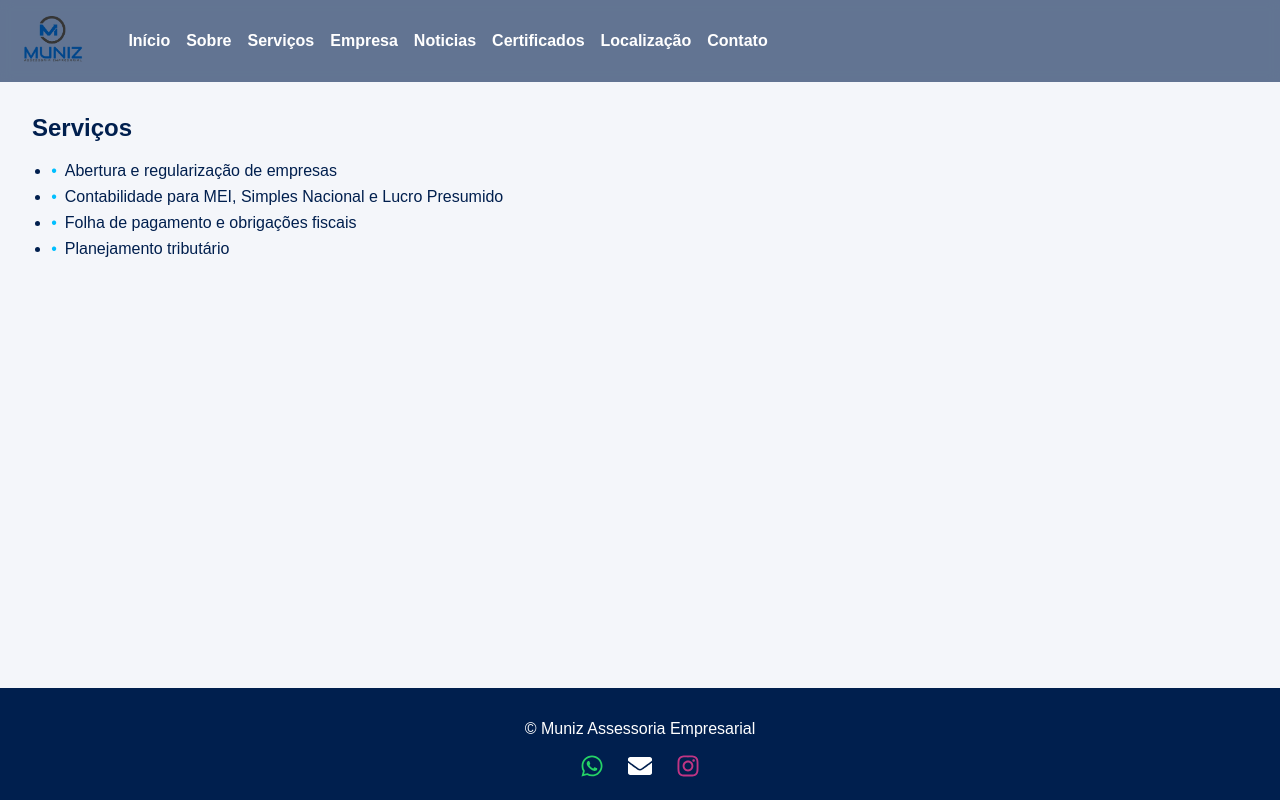
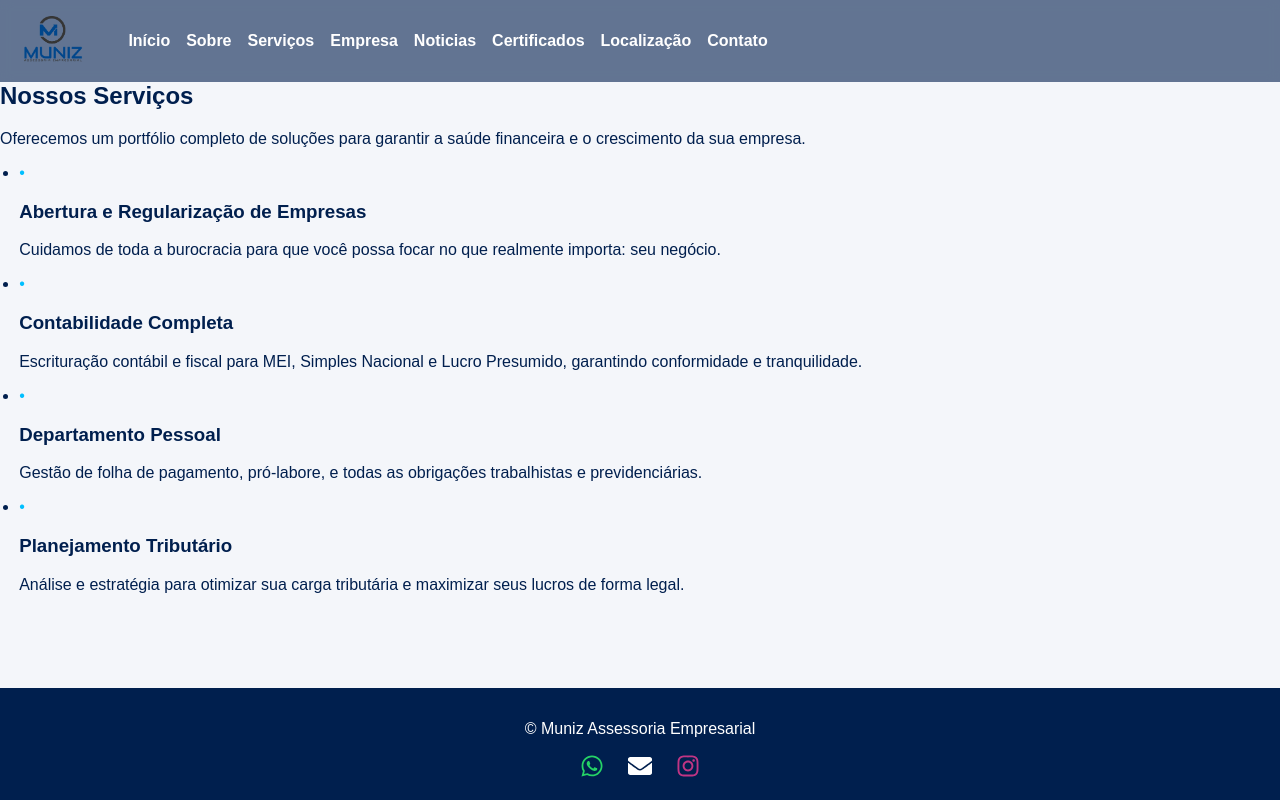
Before and after one commit to felaipes/desenvolvimento-web-2025.1, a React (Vite) app in the folder Projeto final Web/: page /servicos in a window 1280 px wide. Built offline with nearby package versions, Linux system fonts and the light colour scheme.

Commit message:
Update Servicos.jsx

```diff
--- a/Projeto final Web/src/pages/Servicos.jsx
+++ b/Projeto final Web/src/pages/Servicos.jsx
@@ -1,13 +1,34 @@
+import React from 'react';
+
+
 export default function Servicos() {
+
   return (
-    <div style={{ padding: "2rem" }}>
-      <h2>Serviços</h2>
-      <ul>
-        <li>Abertura e regularização de empresas</li>
-        <li>Contabilidade para MEI, Simples Nacional e Lucro Presumido</li>
-        <li>Folha de pagamento e obrigações fiscais</li>
-        <li>Planejamento tributário</li>
-      </ul>
+    <div className="page-container">
+      <div className="services-container">
+        <h2>Nossos Serviços</h2>
+        <p>Oferecemos um portfólio completo de soluções para garantir a saúde financeira e o crescimento da sua empresa.</p>
+
+        <ul className="services-list">
+          <li>
+            <h3>Abertura e Regularização de Empresas</h3>
+            <p>Cuidamos de toda a burocracia para que você possa focar no que realmente importa: seu negócio.</p>
+          </li>
+          <li>
+            <h3>Contabilidade Completa</h3>
+            <p>Escrituração contábil e fiscal para MEI, Simples Nacional e Lucro Presumido, garantindo conformidade e tranquilidade.</p>
+          </li>
+          <li>
+            <h3>Departamento Pessoal</h3>
+            <p>Gestão de folha de pagamento, pró-labore, e todas as obrigações trabalhistas e previdenciárias.</p>
+          </li>
+          <li>
+            <h3>Planejamento Tributário</h3>
+            <p>Análise e estratégia para otimizar sua carga tributária e maximizar seus lucros de forma legal.</p>
+          </li>
+        </ul>
+      </div>
     </div>
-  )
+  );
+
 }
```
